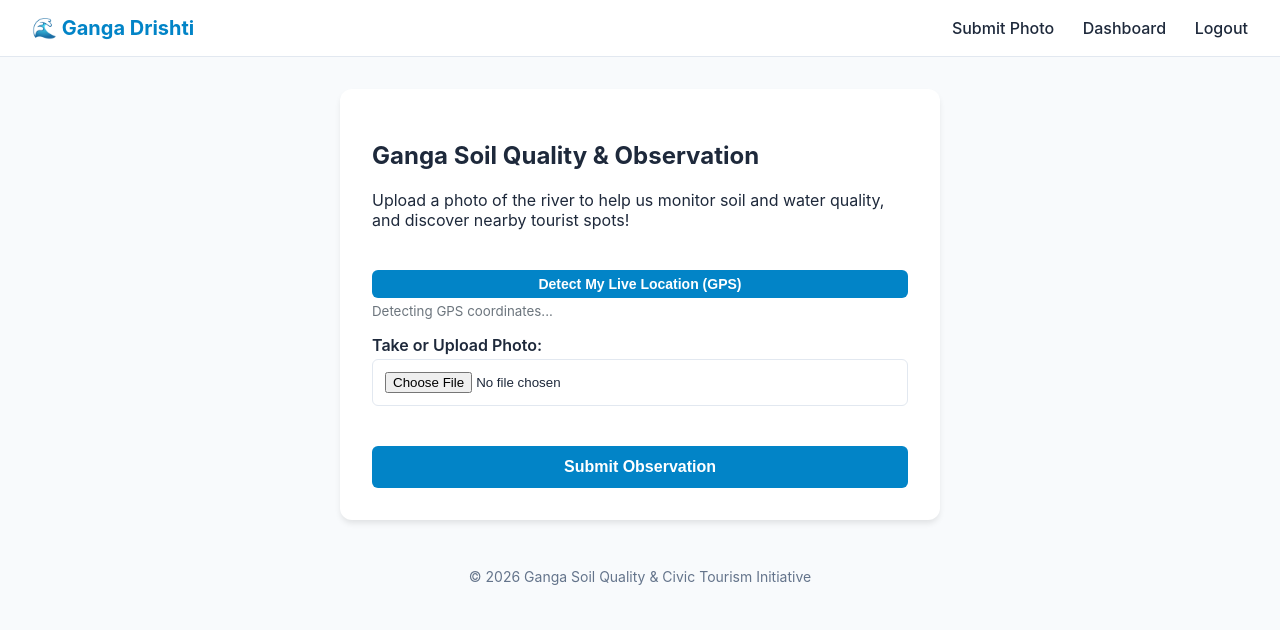
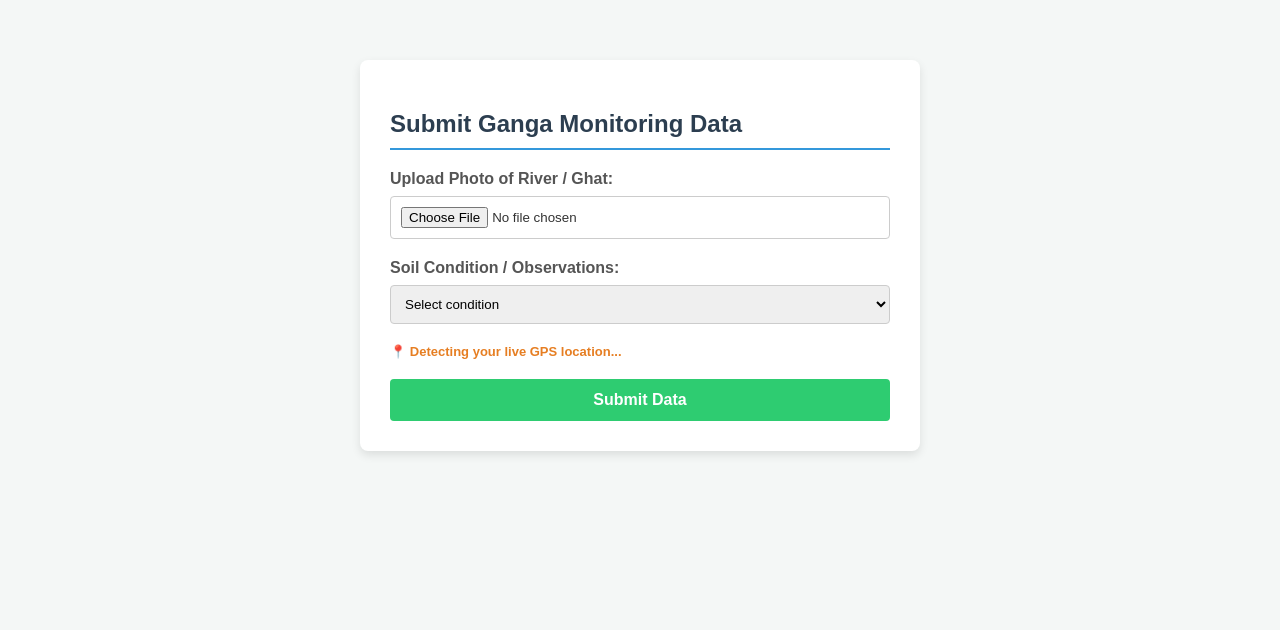
Before and after one commit to Eshi9806/gangadrishti, a Flask app: page /upload in a window 1280 px wide. Shown: the top 630 px of the page. Run offline with Flask 3, Linux system fonts and the light colour scheme; the visitor is signed in with stand-in values (Sample User, id 1).

Commit message:
Finalize automated GPS location detection, database storage, and success template variables

```diff
--- a/app.py
+++ b/app.py
@@ -324,8 +324,17 @@ def upload():
             )
             conn.commit()
 
-        # Fetch tourism spots for the calculated district
-        spots = TOURISM_SPOTS.get(detected_location, [])
-        return render_template("success.html", location=detected_location, spots=spots, soil=soil_condition)
+        # Fetch tourism spots for the calculated district (mapped to 'recommendations' for your success.html)
+        recommendations = TOURISM_SPOTS.get(detected_location, [])
+
+        return render_template(
+            "success.html",
+            location=detected_location,
+            recommendations=recommendations,
+            soil=soil_condition,
+            latitude=latitude,
+            longitude=longitude,
+            filename=filename
+        )
 
     return render_template("upload.html")
--- a/templates/upload.html
+++ b/templates/upload.html
@@ -1,75 +1,86 @@
-{% extends "layout.html" %}
+<!DOCTYPE html>
+<html lang="en">
+<head>
+    <meta charset="UTF-8">
+    <meta name="viewport" content="width=device-width, initial-scale=1.0">
+    <title>Upload Submission - GangaDrishti</title>
+    <style>
+        body { font-family: Arial, sans-serif; background-color: #f4f7f6; margin: 0; padding: 20px; color: #333; }
+        .container { max-width: 500px; margin: 40px auto; background: #ffffff; padding: 30px; border-radius: 8px; box-shadow: 0 4px 10px rgba(0, 0, 0, 0.1); }
+        h2 { color: #2c3e50; border-bottom: 2px solid #3498db; padding-bottom: 10px; }
+        .form-group { margin-bottom: 20px; }
+        label { display: block; margin-bottom: 8px; font-weight: bold; color: #555; }
+        input[type="file"], select { width: 100%; padding: 10px; border: 1px solid #ccc; border-radius: 4px; box-sizing: border-box; }
+        .gps-status { font-size: 13px; color: #e67e22; margin-top: 5px; font-weight: bold; }
+        .btn { width: 100%; padding: 12px; background-color: #2ecc71; color: white; border: none; border-radius: 4px; font-size: 16px; font-weight: bold; cursor: pointer; }
+        .btn:hover { background-color: #27ae60; }
+    </style>
+</head>
+<body>
+    <div class="container">
+        <h2>Submit Ganga Monitoring Data</h2>
 
-{% block title %}Submit Photo - Ganga Monitor{% endblock %}
-
-{% block content %}
-<h2>Ganga Soil Quality & Observation</h2>
-<p>Upload a photo of the river to help us monitor soil and water quality, and discover nearby tourist spots!</p>
-
-<form action="/upload" method="POST" enctype="multipart/form-data" onsubmit="return validateLocation()">
-    <!-- Optional: Keep Location Selection as fallback or remove if fully automated -->
-    <!-- <label for="location">Select Riverbank Location:</label>
-    <select name="location" id="location">
-        <option value="" disabled selected>-- Choose Location --</option>
-        {% for loc in locations %}
-            <option value="{{ loc }}">{{ loc }}</option>
-        {% endfor %}
-    </select> -->
-
-    <!-- Hidden Inputs for Live GPS Coordinates -->
+        <form action="/upload" method="POST" enctype="multipart/form-data" id="uploadForm">
+            <!-- Hidden inputs to store GPS coordinates captured by JS -->
             <input type="hidden" id="latitude" name="latitude">
             <input type="hidden" id="longitude" name="longitude">
 
-    <!-- GPS Location Status Display -->
-    <div style="margin-bottom: 15px;">
-        <button type="button" onclick="fetchLocation()" style="padding: 6px 12px; font-size: 14px; cursor: pointer;">Detect My Live Location (GPS)</button>
-        <small id="location-status" style="display: block; margin-top: 5px; color: #6c757d;">Detecting GPS coordinates automatically...</small>
+            <div class="form-group">
+                <label for="file">Upload Photo of River / Ghat:</label>
+                <input type="file" id="file" name="file" accept="image/png, image/jpeg, image/jpg" required>
             </div>
 
-    <!-- Camera Capture / File Upload -->
-    <label for="photo">Take or Upload Photo:</label>
-    <input type="file" name="photo" id="photo" accept="image/*" capture="environment" required>
+            <div class="form-group">
+                <label for="soil_condition">Soil Condition / Observations:</label>
+                <select id="soil_condition" name="soil_condition" required>
+                    <option value="" disabled selected>Select condition</option>
+                    <option value="Alluvial / Normal">Alluvial / Normal</option>
+                    <option value="Silty / Sandy">Silty / Sandy</option>
+                    <option value="Eroded Bank">Eroded Bank</option>
+                    <option value="Clayey / Dense">Clayey / Dense</option>
+                </select>
+            </div>
 
-    <button type="submit">Submit Observation</button>
+            <div class="form-group">
+                <p class="gps-status" id="gpsStatus">📍 Detecting your live GPS location...</p>
+            </div>
+
+            <button type="submit" class="btn">Submit Data</button>
         </form>
+    </div>
 
-<!-- JavaScript to handle browser geolocation -->
     <script>
-function fetchLocation() {
-    const statusText = document.getElementById('location-status');
-    if (navigator.geolocation) {
-        statusText.textContent = "Detecting GPS coordinates...";
+        // Automatically fetch browser GPS coordinates on page load
+        window.addEventListener("DOMContentLoaded", () => {
+            const statusEl = document.getElementById("gpsStatus");
+            const latInput = document.getElementById("latitude");
+            const lonInput = document.getElementById("longitude");
+
+            if ("geolocation" in navigator) {
                 navigator.geolocation.getCurrentPosition(
-            function(position) {
-                document.getElementById('latitude').value = position.coords.latitude;
-                document.getElementById('longitude').value = position.coords.longitude;
-                statusText.textContent = `Location captured successfully! (Lat: ${position.coords.latitude.toFixed(4)}, Lng: ${position.coords.longitude.toFixed(4)})`;
-                statusText.style.color = "green";
+                    (position) => {
+                        latInput.value = position.coords.latitude;
+                        lonInput.value = position.coords.longitude;
+                        statusEl.style.color = "#27ae60";
+                        statusEl.innerText = "📍 GPS Location captured successfully!";
                     },
-            function(error) {
-                statusText.textContent = "Error: Please enable location permissions in your browser.";
-                statusText.style.color = "red";
+                    (error) => {
+                        console.warn("Geolocation error:", error.message);
+                        // Fallback Patna coordinates if user blocks location
+                        latInput.value = 25.61;
+                        lonInput.value = 85.14;
+                        statusEl.style.color = "#e74c3c";
+                        statusEl.innerText = "⚠️ Location access denied. Defaulting to Patna region.";
                     },
-            { enableHighAccuracy: true }
+                    { timeout: 10000 }
                 );
             } else {
-        statusText.textContent = "Geolocation is not supported by your browser.";
-        statusText.style.color = "red";
+                latInput.value = 25.61;
+                lonInput.value = 85.14;
+                statusEl.style.color = "#e74c3c";
+                statusEl.innerText = "⚠️ Geolocation not supported by your browser.";
             }
-}
-
-// Automatically trigger location detection when the page loads
-window.onload = function() {
-    fetchLocation();
-};
-
-function validateLocation() {
-    const lat = document.getElementById('latitude').value;
-    if (!lat) {
-        alert("Please wait for your GPS coordinates to be detected before submitting.");
-        return false;
-    }
-    return true;
-}
+        });
     </script>
-{% endblock %}
+</body>
+</html>
```
Lines whose indentation alone changed are shown as unchanged.
